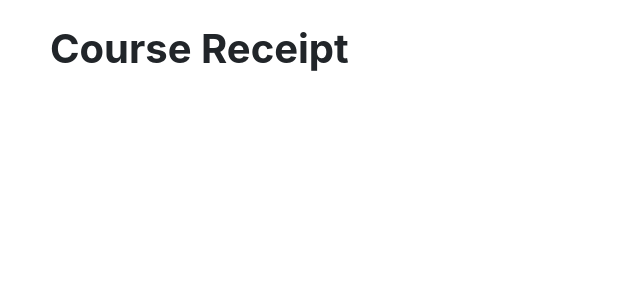
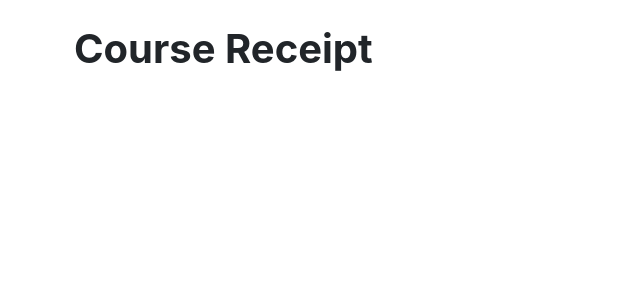
Before and after one commit to jgchen716/penn-course-cart, a React (Create React App) app: page /checkout in a window 1280 px wide. Shown: the top 300 px of the page, without its empty margins (0-640 px from the left). Built offline with nearby package versions, Linux system fonts and the light colour scheme.

Commit message:
add title to receipt

```diff
--- a/src/App.js
+++ b/src/App.js
@@ -90,6 +90,7 @@ function Checkout({ cart }) {
 				{cart.map((course, index) => (
 					<ListGroup.Item key={index}>
 						<h5>CIS {course.number}</h5>
+						<p className="receipt-title">{course.title}</p>
 					</ListGroup.Item>
 				))}
 			</ListGroup>
--- a/src/Checkout.css
+++ b/src/Checkout.css
@@ -1,8 +1,9 @@
 h1 {
-	padding: 25px 50px;
+	padding: 25px 50px 25px 74px;
 	font-weight: bold;
 }
 
-h5 {
+h5,
+p.receipt-title {
 	padding-left: 50px;
 }
```
